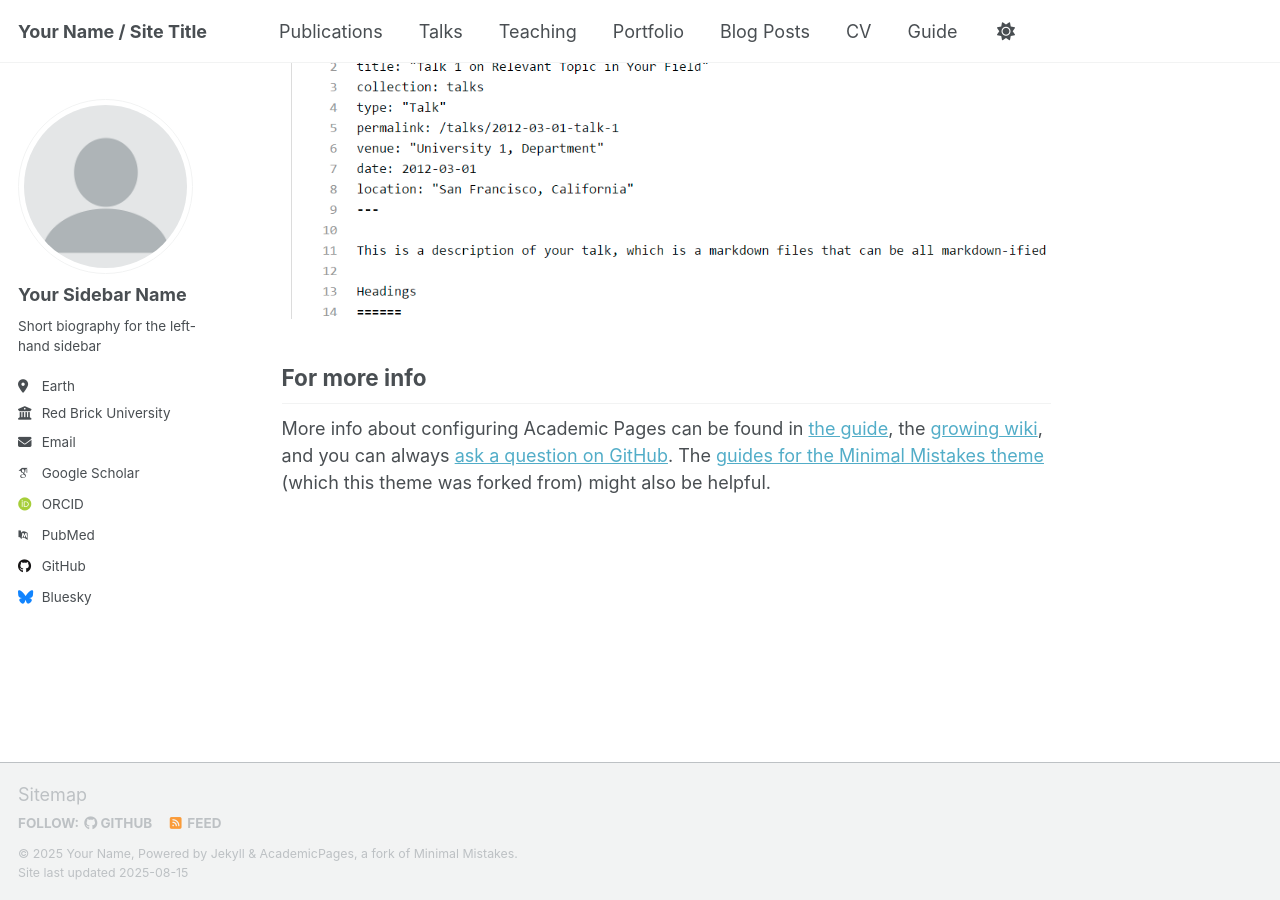
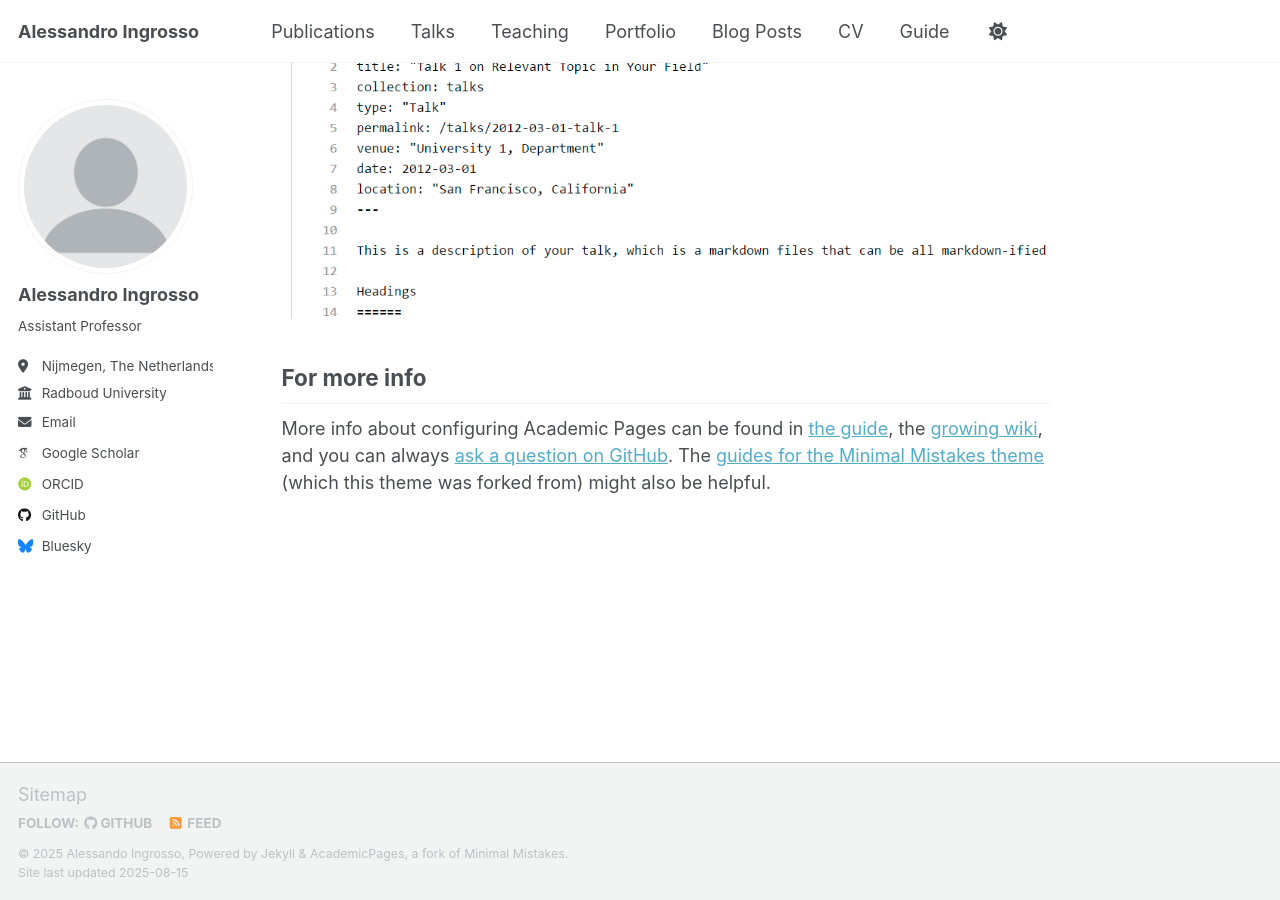
Before and after one commit to aleingrosso/aleingrosso.github.io, a Jekyll site: the page built from _pages/about.md, in a window 1280 px wide and 900 px high, scrolled down 2880 px. Built offline with Jekyll 4.4.1, drawn with Linux system fonts in a browser that asks for light colours; some web fonts are replaced; a script that is not in the unit is left out.

Commit message:
Update _config.yml

```diff
--- a/_config.yml
+++ b/_config.yml
@@ -9,13 +9,13 @@
 # Basic Site Settings
 locale                   : "en-US"
 site_theme               : "default" # Currently available options are "default", "air"
-title                    : "Your Name / Site Title"
+title                    : "Alessandro Ingrosso"
 title_separator          : "-"
-name                     : &name "Your Name"
+name                     : &name "Alessando Ingrosso"
 description              : &description "personal description"
-url                      : https://academicpages.github.io # the base hostname & protocol for your site e.g. "https://[your GitHub username].github.io" or if you already have some other page hosted on Github then use "https://[your GitHub username].github.io/[Your Repo Name]"
+url                      : https://aleingrosso.github.io # the base hostname & protocol for your site e.g. "https://[your GitHub username].github.io" or if you already have some other page hosted on Github then use "https://[your GitHub username].github.io/[Your Repo Name]"
 baseurl                  : "" # the subpath of your site, e.g. "/blog"
-repository               : "academicpages/academicpages.github.io"
+repository               : "aleingrosso/aleingrosso.github.io"
 
 # Site Author - The following control what appear as part of the author content on the side bar.
 #               If a field is blank the icon and link will not appear, otherwise it will be shown.
@@ -23,23 +23,23 @@
 author:
   # Biographic information
   avatar           : "profile.png"
-  name             : "Your Sidebar Name"
+  name             : "Alessandro Ingrosso"
   pronouns         : # example: "she/her"
-  bio              : "Short biography for the left-hand sidebar"
-  location         : "Earth"
-  employer         : "Red Brick University"
+  bio              : "Assistant Professor"
+  location         : "Nijmegen, The Netherlands"
+  employer         : "Radboud University"
   uri              : # URL
-  email            : "none@example.org"
+  email            : "alessandro.ingrosso@donders.ru.nl"
 
   # Academic websites
   academia         : # URL
   arxiv            : # URL - Update with the correct link to your profile
-  googlescholar    : "https://scholar.google.com/citations?user=PS_CX0AAAAAJ"
+  googlescholar    : "https://scholar.google.com/citations?user=nmk3WzgAAAAJ&hl=en"
   inspire-hep      : # URL
   impactstory      : # URL
-  orcid            : "http://orcid.org/yourorcidurl"
+  orcid            : "http://https://orcid.org/0000-0001-5430-7559"
   semantic         : # URL
-  pubmed           : "https://www.ncbi.nlm.nih.gov/pubmed/?term=john+snow"
+  pubmed           : # URL
   researchgate     : # URL
   scopus           : # URL
 
@@ -47,13 +47,13 @@
   bitbucket        : # Username - Update with your username on the site
   codepen          : # Username
   dribbble         : # Username
-  github           : "academicpages"
+  github           : "aleingrosso"
   kaggle           : # Username
   stackoverflow    : # User number or user number and name (i.e., use "1" or "1/jeff-atwood")
 
   # Social media
   artstation       : # Username
-  bluesky          : "bsky.app" # Replace this with you Bluesky username
+  bluesky          : "aingrosso.bsky.social" # Replace this with you Bluesky username
   facebook         : # Username
   flickr           : # Username
   foursquare       : # Username
```
